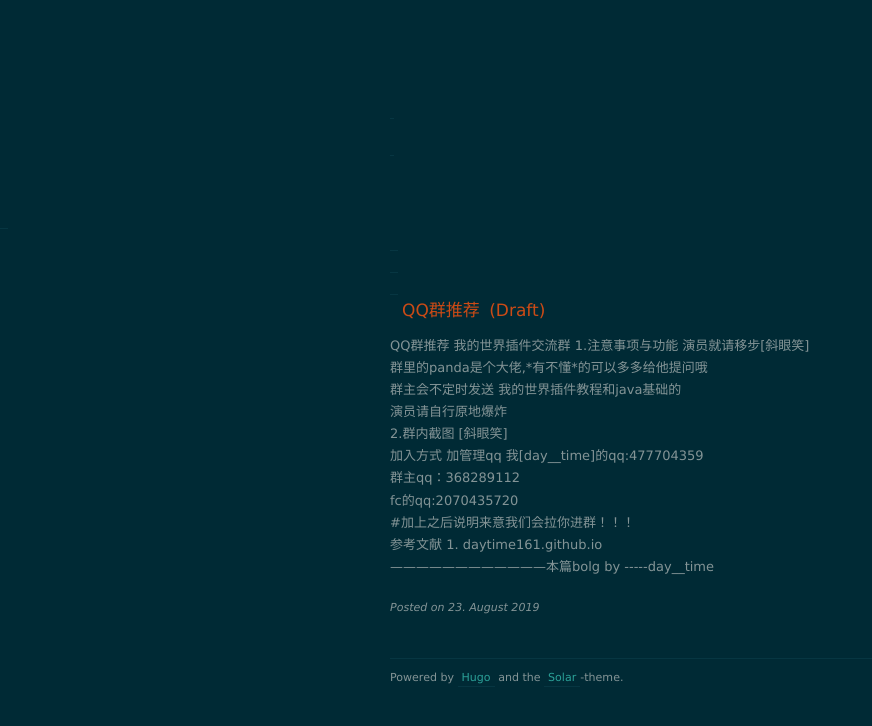
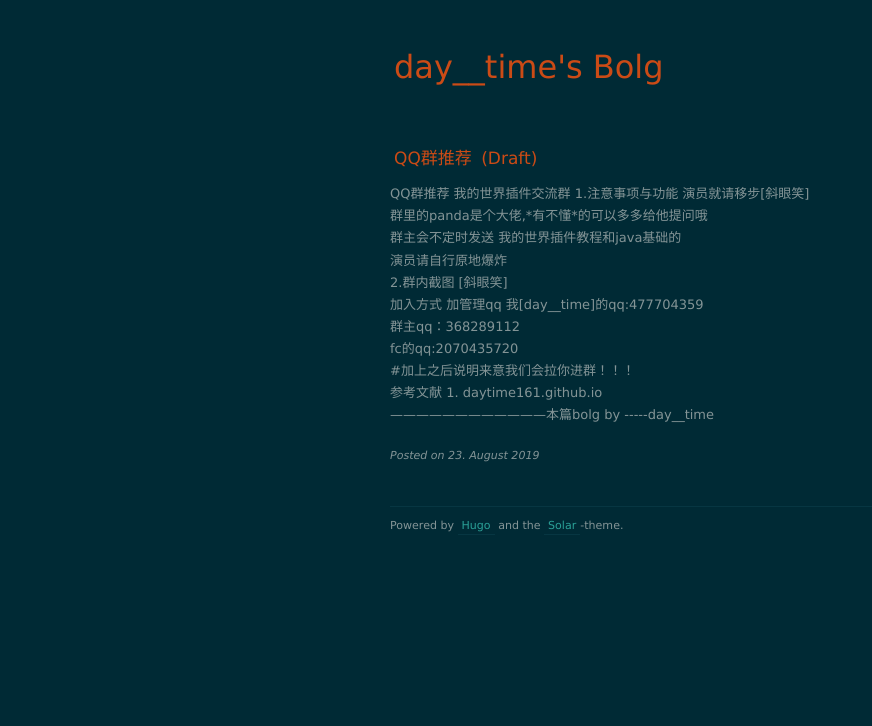
Before and after one commit to daytime161/daytime161.github.io, a plain HTML site: page index.html in a window 1280 px wide. Shown: the whole page, without its empty margins (0-872 px from the left). Drawn offline with Linux system fonts and the light colour scheme.

Commit message:
Update index.html

```diff
--- a/index.html
+++ b/index.html
@@ -17,7 +17,7 @@
 	</head>
 	<body>
 		<header id="header">
-			<h1><a href="https://daytime161.github.io/"day__time's Bolg</a></h1>
+			<h1><a href="https://daytime161.github.io/">day__time's Bolg</a></h1>
 			<p></p>
 		</header>
 
```
